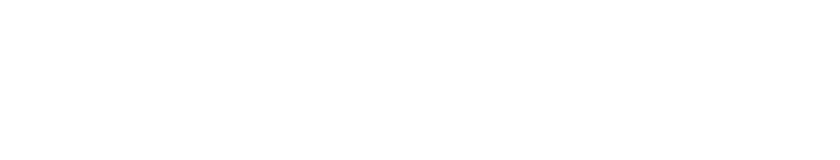
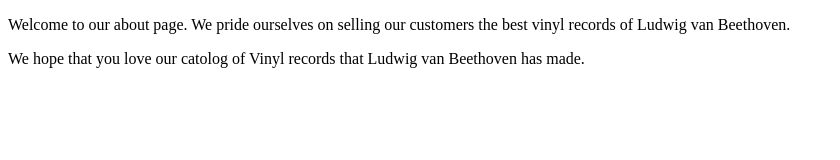
Before and after one commit to Andrew-Sant/htmlf-final-project, a plain HTML site: page about.html in a window 1280 px wide. Shown: the whole page, without its empty margins (0-840 px from the left). Drawn offline with Linux system fonts and the light colour scheme.

Commit message:
Update about.html

```diff
--- a/about.html
+++ b/about.html
@@ -8,6 +8,16 @@
         <link rel="preconnect" href="https://fonts.googleapis.com">
         <link rel="preconnect" href="https://fonts.gstatic.com" crossorigin>
         <link href="https://fonts.googleapis.com/css2?family=Montserrat:ital,wght@0,100..900;1,100..900&family=Roboto:ital,wght@0,100..900;1,100..900&display=swap" rel="stylesheet">
+        <title>About Page</title>
         <!-- adding our css  -->
         <link rel="stylesheet" href="./style.css">
     </head>
+    <body>
+        <main>
+            <div class="About-page">
+                <p>Welcome to our about page. We pride ourselves on selling our customers the best vinyl records of Ludwig van Beethoven.</p>
+                <p>We hope that you love our catolog of Vinyl records that Ludwig van Beethoven has made.</p>
+            </div>
+        </main>
+    </body>
+</html>
```
